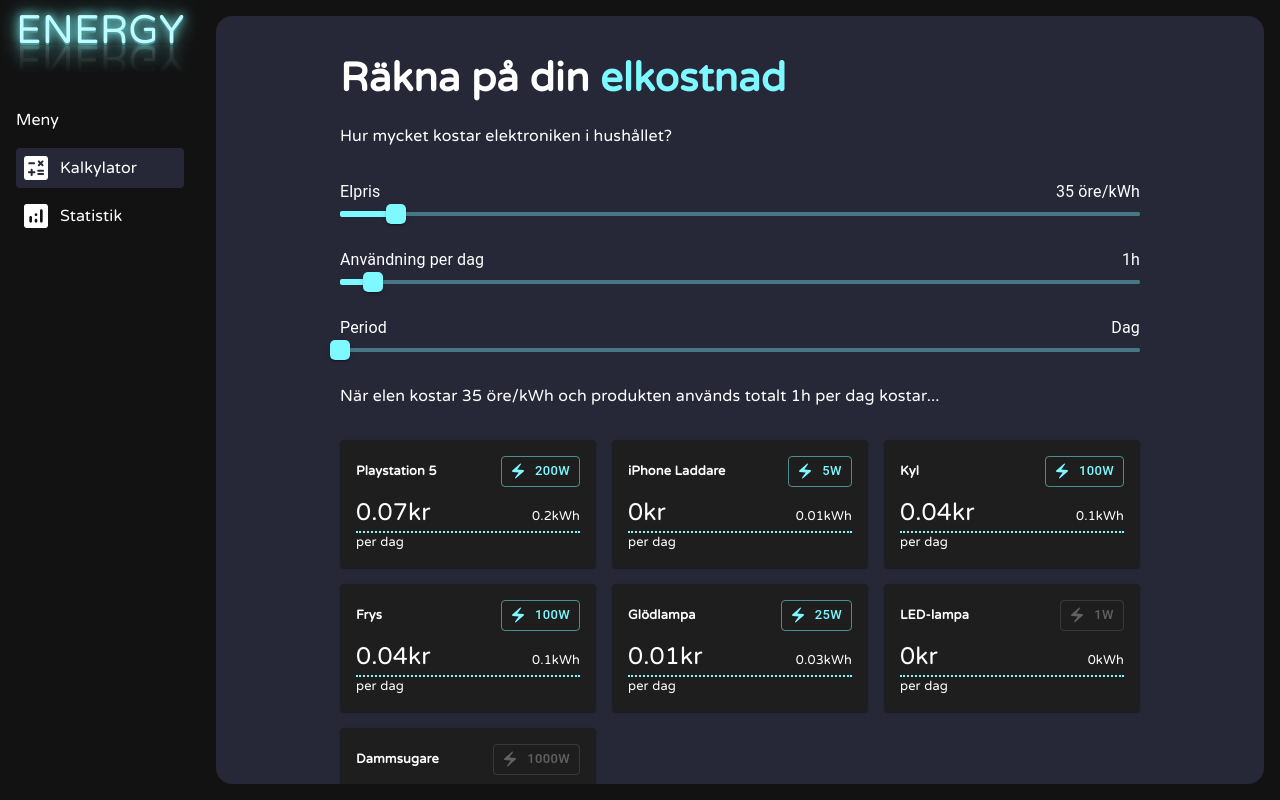
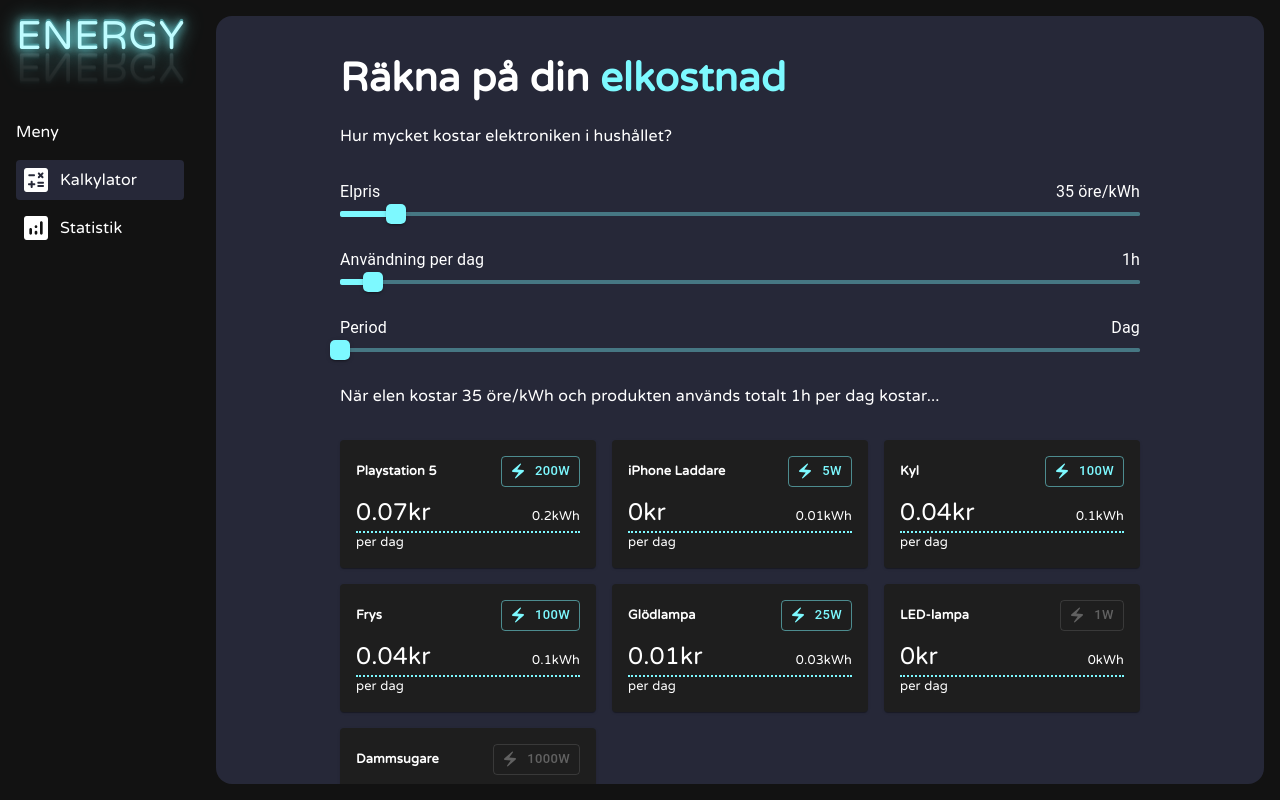
Before and after one commit to Maximilian-R/energy-calculator, a Next.js app: page / in a window 1280 px wide. Built offline with nearby package versions, Linux system fonts and the light colour scheme; a web font is replaced by a local one.

Commit message:
fix blinking logo

```diff
--- a/components/menu.tsx
+++ b/components/menu.tsx
@@ -28,16 +28,15 @@ const Logo = styled.h2`
   text-align: center;
   font-family: "Neon", "Varela Round", sans-serif;
   font-size: 2.5rem;
-  padding: 0 1rem;
-  margin: 0 -1rem;
-  line-height: 0.7;
+  padding: 1rem;
+  margin: -1rem;
+  line-height: 1;
   font-weight: 400;
   text-transform: uppercase;
 
   color: var(--text-color);
-  // 20px -6px 2px var(--color)
-  text-shadow: 0 2px 0px #4b9599, 0 0 10px var(--color), 0 0 20px var(--color);
-  -webkit-box-reflect: below 1px linear-gradient(transparent, #0004);
+  text-shadow: 0 -2px 0px #4b9599, 0 0 10px var(--color), 0 0 20px var(--color);
+  -webkit-box-reflect: below -2.6rem linear-gradient(transparent, #0004);
 
   span {
     animation: animate 3s linear infinite;
@@ -54,7 +53,7 @@ const Logo = styled.h2`
     90.1%,
     92% {
       color: #193233;
-      text-shadow: 0 2px 0px #0c191a;
+      text-shadow: 0 -2px 0px #0c191a;
     }
     18.1%,
     20.1%,
@@ -67,7 +66,7 @@ const Logo = styled.h2`
     92.1%,
     100% {
       color: var(--text-color);
-      text-shadow: 0 2px 0px #4b9599, 0 0 10px var(--color),
+      text-shadow: 0 -2px 0px #4b9599, 0 0 10px var(--color),
         0 0 20px var(--color);
     }
   }
```
Also changed, not shown: pages/404.tsx (+4 -4 lines).
